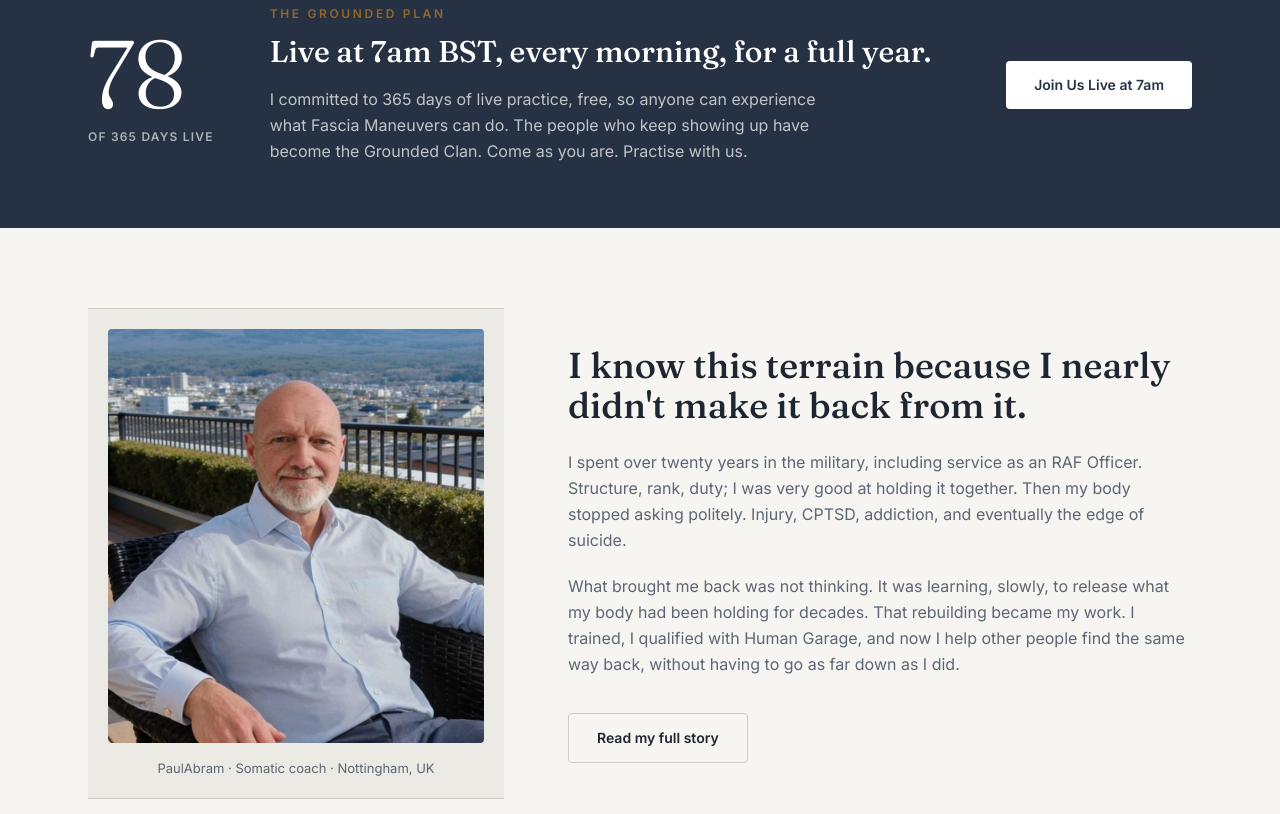
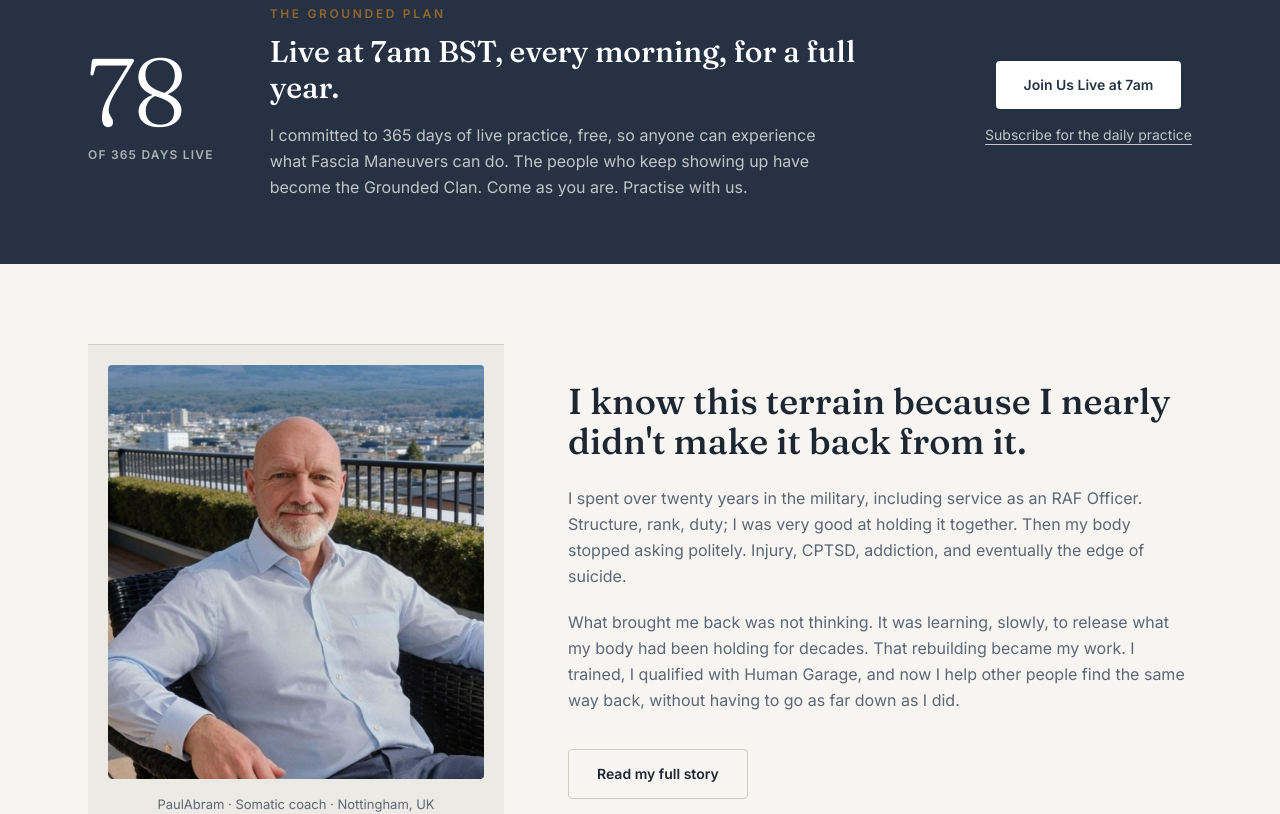
Before and after one commit to silencioeslaverdad-eng/paulabram-site, a React (Vite) app: page / in a window 1280 px wide. Shown: the part 3020-3834 px from the top of the page. Built offline with nearby package versions, Linux system fonts and the light colour scheme.

Commit message:
Add YouTube subscribe and Ko-fi support links

```diff
--- a/src/components/Layout.tsx
+++ b/src/components/Layout.tsx
@@ -100,6 +100,7 @@ export default function Layout({ children }: { children: React.ReactNode }) {
             <p className="mt-1"><a href={WHATSAPP_URL} target="_blank" rel="noreferrer" className="hover:underline">WhatsApp</a></p>
             <p className="mt-1"><a href="https://www.linkedin.com/in/paulabram-embodiment-architect-0bb170409/" target="_blank" rel="noreferrer" className="hover:underline">LinkedIn</a></p>
             <p className="mt-1"><a href="https://www.youtube.com/@TheGroundedMan-TV" target="_blank" rel="noreferrer" className="hover:underline">YouTube</a></p>
+            <p className="mt-1"><a href="https://ko-fi.com/paulabram" target="_blank" rel="noreferrer" className="hover:underline">Support this work on Ko-fi</a></p>
           </div>
           <div className="text-xs leading-relaxed" style={{ color: 'rgb(var(--muted))' }}>
             <p className="mb-3 font-semibold uppercase tracking-widest" style={{ color: 'rgb(var(--accent))' }}>Please note</p>
--- a/src/components/LiveCounter.tsx
+++ b/src/components/LiveCounter.tsx
@@ -1,6 +1,7 @@
 import { liveDay } from '../lib/liveDay'
 
 const CHANNEL_URL = 'https://www.youtube.com/@TheGroundedMan-TV'
+const SUBSCRIBE_URL = 'https://www.youtube.com/@TheGroundedMan?sub_confirmation=1'
 
 export default function LiveCounter() {
   return (
@@ -40,6 +41,16 @@ export default function LiveCounter() {
           >
             Join Us Live at 7am
           </a>
+          <p className="mt-4 text-sm" style={{ color: 'rgb(246 245 242 / 0.75)' }}>
+            <a
+              href={SUBSCRIBE_URL}
+              target="_blank"
+              rel="noreferrer"
+              className="underline underline-offset-4 hover:text-white"
+            >
+              Subscribe for the daily practice
+            </a>
+          </p>
         </div>
       </div>
     </section>
--- a/src/pages/Watch.tsx
+++ b/src/pages/Watch.tsx
@@ -6,7 +6,8 @@ import { liveDay } from '../lib/liveDay'
 const INTRO_ID = 'Pr_DdeW4D2A'
 const START_HERE_LIST = 'PLBxeTMf6DlIU'
 const RESET_LIST = 'PLfz0OVQQQ0LTF0rLr0Ot8d5byJQEOvfDK'
-const CHANNEL_URL = 'https://www.youtube.com/@TheGroundedMan-TV'
+const SUBSCRIBE_URL = 'https://www.youtube.com/@TheGroundedMan?sub_confirmation=1'
+const KOFI_URL = 'https://ko-fi.com/paulabram'
 
 function PlaylistEmbed({ listId, title }: { listId: string; title: string }) {
   return (
@@ -118,12 +119,20 @@ export default function Watch() {
               Book a Free Clarity Session
             </a>
             <a
-              href={CHANNEL_URL}
+              href={SUBSCRIBE_URL}
               target="_blank"
               rel="noreferrer"
               className="btn-ghost !border-white/40 !text-white hover:!border-white hover:!text-white"
             >
               Subscribe on YouTube
+            </a>
+            <a
+              href={KOFI_URL}
+              target="_blank"
+              rel="noreferrer"
+              className="btn-ghost !border-white/40 !text-white hover:!border-white hover:!text-white"
+            >
+              Support on Ko-fi
             </a>
           </div>
         </div>
```
